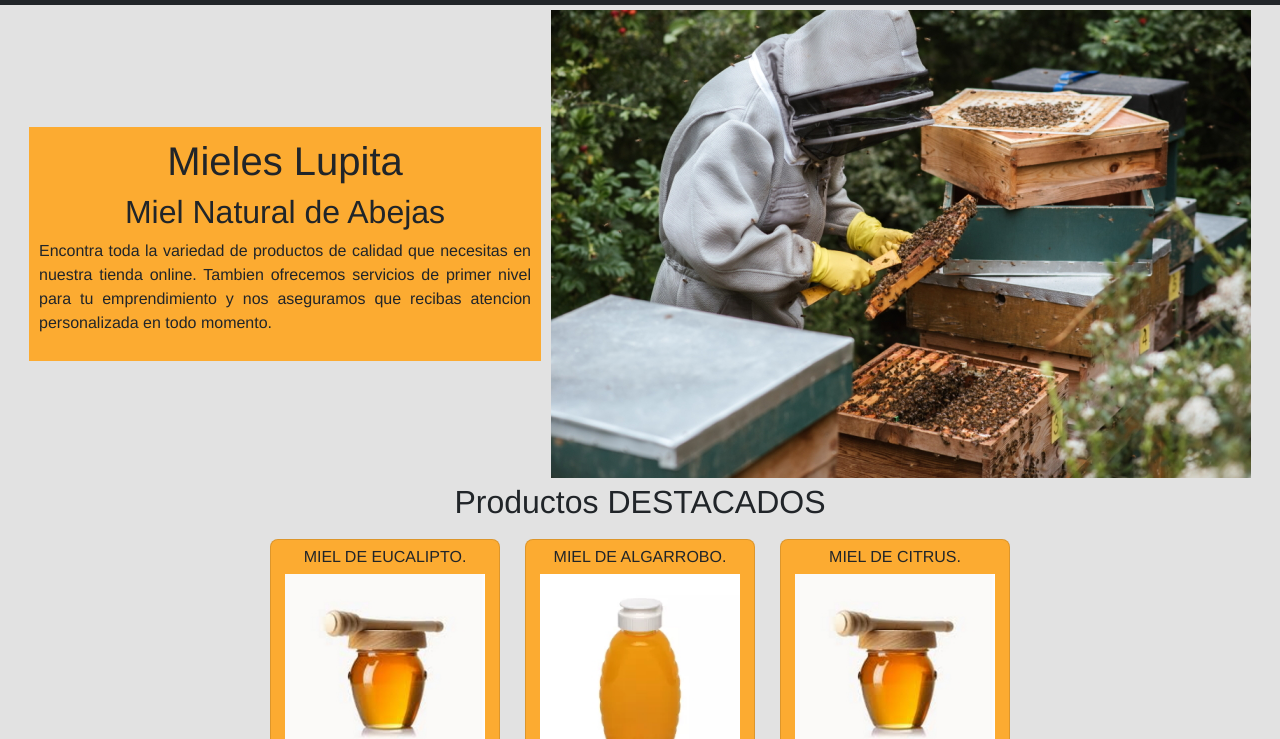
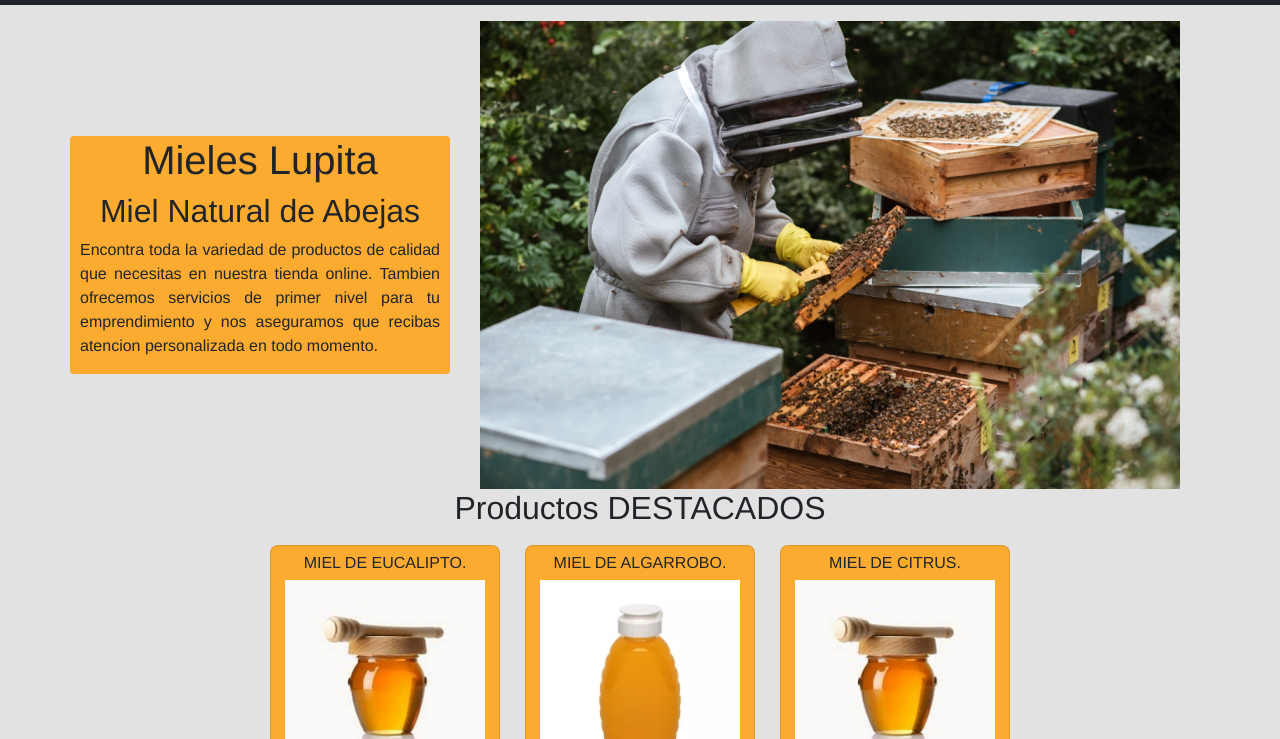
Before and after one commit to IgnacioMarucco/static_website, a plain HTML site: page index.html in a window 1280 px wide. Shown: the part 61-800 px from the top of the page. Drawn offline with nearby package versions, Linux system fonts and the light colour scheme; a web font is replaced by a local one.

Commit message:
Bootstrap grid on Hero Section

```diff
--- a/index.html
+++ b/index.html
@@ -47,14 +47,16 @@
 
     <main class="index_main">
         <!-- Hero Section -->
-        <section class="heroSection">
-            <div class="heroSection--txt">
-                <h1>Mieles Lupita</h1>
-                <h2>Miel Natural de Abejas</h2>
-                <p class="texto">Encontra toda la variedad de productos de calidad que necesitas en nuestra tienda online. Tambien ofrecemos servicios de primer nivel para tu emprendimiento y nos aseguramos que recibas atencion personalizada en todo momento.</p>
-            </div>
-            <div class="heroSection--img">
-                <img  src="public/apicultor.jpg" alt="Imagen de un apicultor.">
+        <section class="heroSection container mt-3">
+            <div class="row">
+                <div class="heroSection--txt col-xs-12 col-md-4 rounded">
+                    <h1>Mieles Lupita</h1>
+                    <h2>Miel Natural de Abejas</h2>
+                    <p>Encontra toda la variedad de productos de calidad que necesitas en nuestra tienda online. Tambien ofrecemos servicios de primer nivel para tu emprendimiento y nos aseguramos que recibas atencion personalizada en todo momento.</p>
+                </div>
+                <div class="heroSection--img col-xs-12 col-md-8">
+                    <img  src="public/apicultor.jpg" alt="Imagen de un apicultor.">
+                </div>
             </div>
 
         </section>
--- a/main.css
+++ b/main.css
@@ -48,13 +48,12 @@ img {
 }
 /* Secciones Presentes en Todas las paginas */
 /* HEADER */
-#logo{
-    width: 60px;
-}
-/* Navbar */
 #navbarNav > ul > li > a:hover{
     color:#fcab31;
     border-bottom: solid 1px #fcab31 ;
+}
+#logo{
+    width: 60px;
 }
 /* FOOTER */
 footer {
@@ -92,17 +91,13 @@ footer {
 .heroSection {
     grid-area: hero;
 
-    display: flex;
-    flex-flow: column;
-
     text-align: center;
-
-    padding: 5px;
 }
 .heroSection--txt {
     background-color: #fcab31;
-    padding: 5px;
 
+    padding: 0px 10px;
+    align-self: center;
     /* Animacion */
     animation-name: fade-in-left;
     animation-iteration-count: 1;
@@ -113,6 +108,8 @@ footer {
     text-align: justify;
 }
 .heroSection--img {
+    align-self: center;
+
     animation-name: fade-in-right;
     animation-iteration-count: 1;
     animation-timing-function: ease-in-out;
@@ -335,7 +332,7 @@ footer {
 /* MEDIA QUERIES  Separadas por paginas */
 /* INDEX */
 @media screen and (min-width: 768px) {
-    .heroSection {
+    /* .heroSection {
         flex-flow: row;
         align-items: center;
         justify-content: center;
@@ -347,7 +344,7 @@ footer {
     }
     .logo {
         margin-left: 10px;
-    }
+    } */
 }
 @media screen and (min-width: 1024px) {
     /* ESTILO grid de index*/
```
